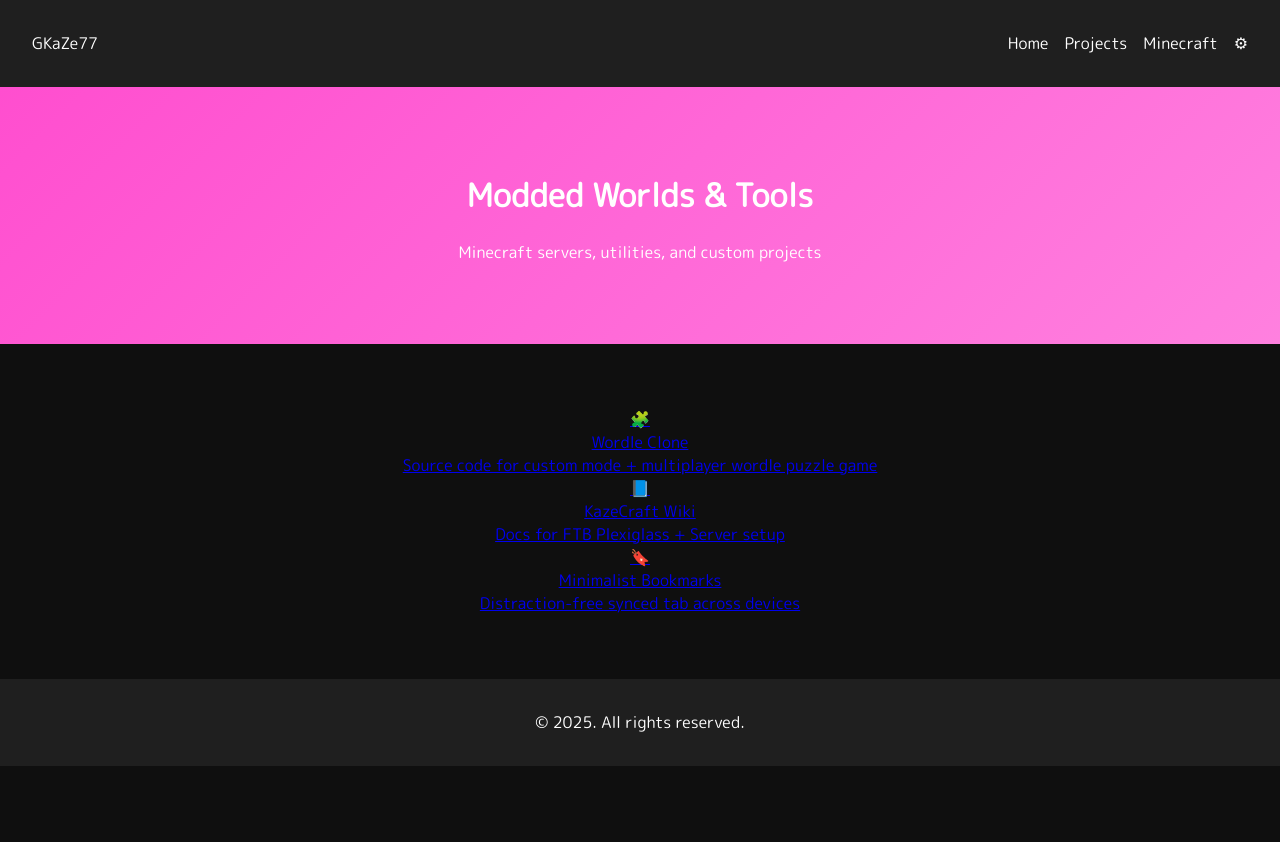
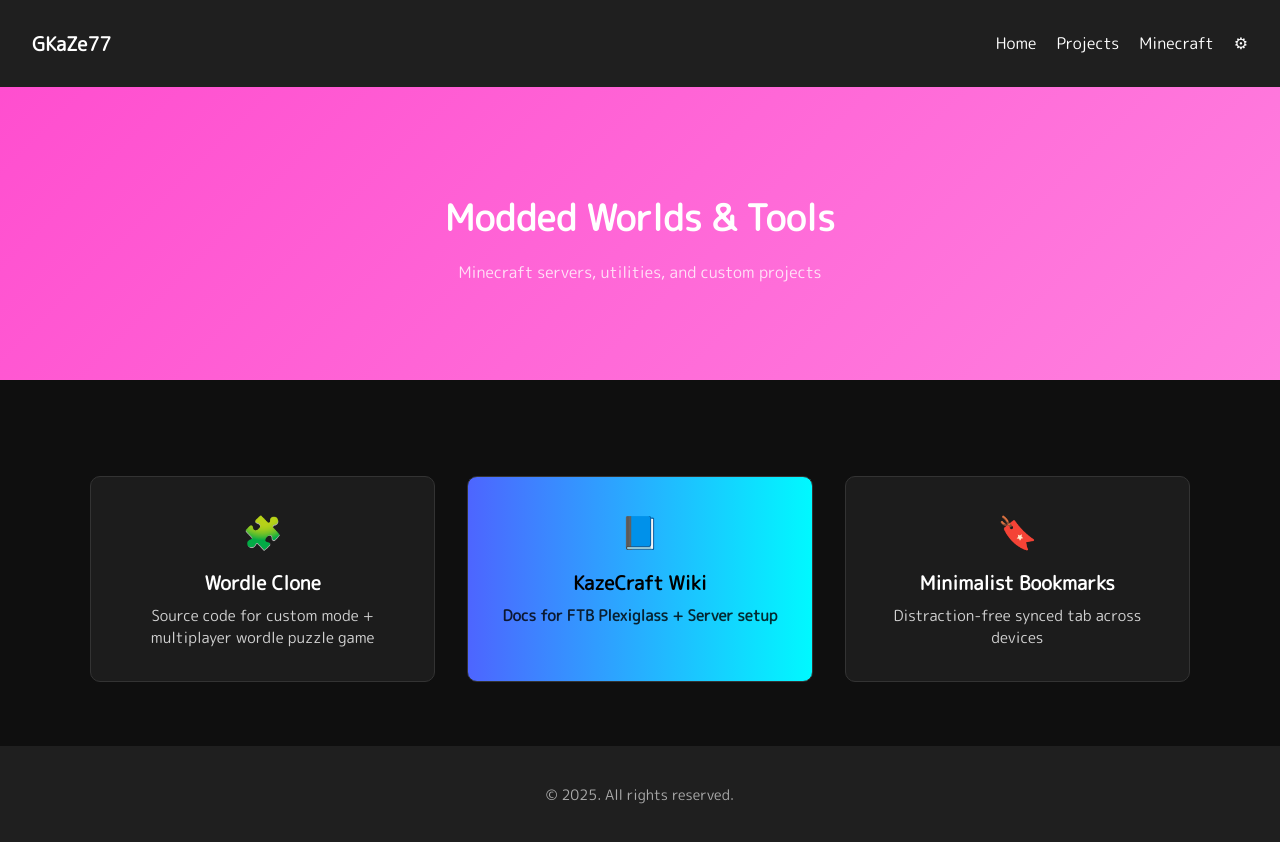
Before and after one commit to GKaZe77/gkaze77-landing, a plain HTML site: page index.html in a window 1280 px wide. Before the commit the page ends 800 px from the top, so only its background shows below. Drawn offline with Linux system fonts and the light colour scheme.

Commit message:
Update styles.css
Cleaned up legacy styles like .projects, .project-list, .project-item

Standardized project-card grid visuals

Added modern gradients, hover polish

Unified visual tone with better color balance

Compatible with hero CTA format and settings modal

```diff
--- a/styles.css
+++ b/styles.css
@@ -13,45 +13,104 @@
   padding: 1rem 2rem;
 }
 
+.logo {
+  font-weight: bold;
+  font-size: 1.2rem;
+}
+
 .nav-links {
   list-style: none;
   display: flex;
-  gap: 1rem;
+  gap: 1.25rem;
 }
 
 .nav-links a {
   color: #ffffff;
   text-decoration: none;
+  font-weight: 500;
+}
+
+.nav-links a:hover {
+  color: #00eaff;
 }
 
 .hero {
   text-align: center;
-  padding: 4rem 2rem;
+  padding: 5rem 2rem;
   background: linear-gradient(135deg, #ff4ecf, #ff80df);
 }
 
-.projects {
-  padding: 2rem;
+.hero-title {
+  font-size: 2.25rem;
+  font-weight: bold;
+  margin-bottom: 0.5rem;
 }
 
-.project-list {
-  display: flex;
-  flex-direction: column;
-  gap: 1rem;
+.hero-subtext {
+  font-size: 1rem;
+  opacity: 0.8;
 }
 
-.project-item {
-  background-color: #1f1f1f;
-  padding: 1rem;
-  border-radius: 8px;
+.explore {
+  padding: 4rem 2rem;
+  text-align: center;
+}
+
+.project-cta-grid {
+  display: grid;
+  grid-template-columns: repeat(auto-fit, minmax(260px, 1fr));
+  gap: 2rem;
+  max-width: 1100px;
+  margin: 2rem auto 0;
+}
+
+.project-card {
+  background-color: #1c1c1c;
+  border: 1px solid #333;
+  padding: 2rem 1.5rem;
+  border-radius: 10px;
+  text-align: center;
+  transition: all 0.25s ease;
+  text-decoration: none;
+  color: #fff;
+}
+
+.project-card:hover {
+  background-color: #262626;
+  border-color: #0ff;
+}
+
+.project-card.alt {
+  background: linear-gradient(to right, #4d65ff, #00f9ff);
+  color: #000;
+  font-weight: bold;
+}
+
+.project-card .emoji {
+  font-size: 2rem;
+  margin-bottom: 0.75rem;
+}
+
+.project-card .title {
+  font-size: 1.2rem;
+  font-weight: 600;
+}
+
+.project-card .desc {
+  font-size: 0.95rem;
+  opacity: 0.8;
+  margin-top: 0.5rem;
 }
 
 .footer {
   text-align: center;
-  padding: 1rem;
+  padding: 1.5rem 0;
   background-color: #1f1f1f;
+  font-size: 0.9rem;
+  color: #aaa;
 }
 
+/* Modal */
 .modal {
   display: none;
   position: fixed;
@@ -61,7 +120,7 @@
   width: 100%;
   height: 100%;
   overflow: auto;
-  background-color: rgba(0,0,0,0.7);
+  background-color: rgba(0, 0, 0, 0.7);
 }
 
 .modal-content {
@@ -87,42 +146,3 @@
   height: 400px;
   border: none;
 }
-.explore {
-  padding: 4rem 2rem;
-  text-align: center;
-}
-
-.project-cta {
-  display: flex;
-  justify-content: center;
-  flex-wrap: wrap;
-  gap: 2rem;
-  margin-top: 2rem;
-}
-
-.project-cta .btn {
-  padding: 1rem 2rem;
-  border-radius: 8px;
-  text-decoration: none;
-  font-weight: bold;
-  font-size: 1rem;
-  transition: background-color 0.3s, color 0.3s;
-  border: 1px solid #444;
-  background-color: #1f1f1f;
-  color: #fff;
-}
-
-.project-cta .btn:hover {
-  background-color: #333;
-  color: #0ff;
-}
-
-.project-cta .btn.alt {
-  background: linear-gradient(to right, #4d65ff, #0ff);
-  color: #000;
-  border: none;
-}
-
-.project-cta .btn.alt:hover {
-  opacity: 0.9;
-}
```
